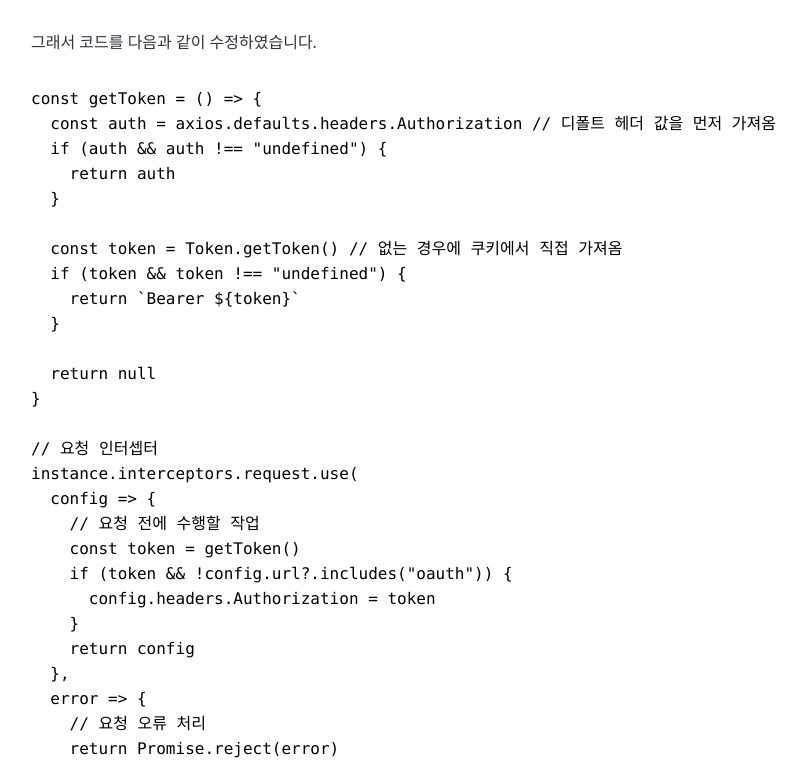
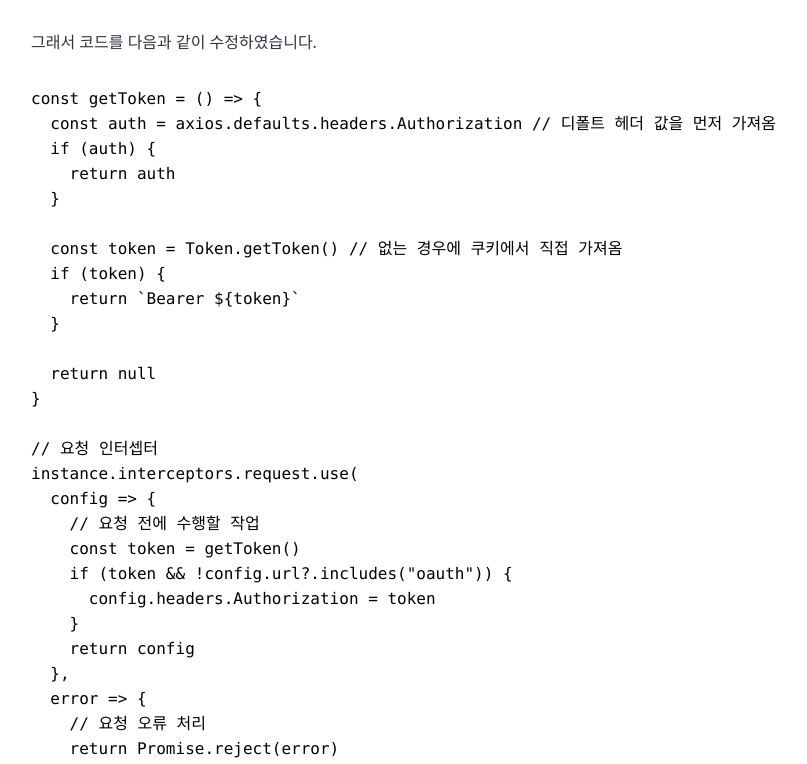
Before and after one commit to jayoon-kong/jayoon-kong.github.io, a Gatsby site: page /nextjs-3/ in a window 1280 px wide. Shown: the part 3094-3858 px from the top of the page, without its empty margins (297-1104 px from the left). Built offline with nearby package versions, Linux system fonts and the light colour scheme; Gatsby itself is replaced by a stand-in of ours; some packages are replaced by stand-ins of ours; code samples lack their colours; a web font is replaced by a local one.

Commit message:
포스팅 내용 수정(undefined 제거)

````diff
--- a/content/blog/nextjs-3/index.md
+++ b/content/blog/nextjs-3/index.md
@@ -50,7 +50,7 @@ export const getServerSideProps: GetServerSideProps = async ({ req }) => {
 
   // 쿠키에서 토큰 정보를 추출한 뒤 header의 Authorization에 추가해 줍니다.
   const token = req.cookies.token
-  if (token !== "undefined") {
+  if (token) {
     axios.defaults.headers["Authorization"] = `Bearer ${token}`
   }
 
@@ -109,12 +109,12 @@ axios의 interceptors에서는 토큰 값을 가져왔다 가져오지 못했다
 ```javascript
 const getToken = () => {
   const auth = axios.defaults.headers.Authorization // 디폴트 헤더 값을 먼저 가져옴
-  if (auth && auth !== "undefined") {
+  if (auth) {
     return auth
   }
 
   const token = Token.getToken() // 없는 경우에 쿠키에서 직접 가져옴
-  if (token && token !== "undefined") {
+  if (token) {
     return `Bearer ${token}`
   }
 
````
